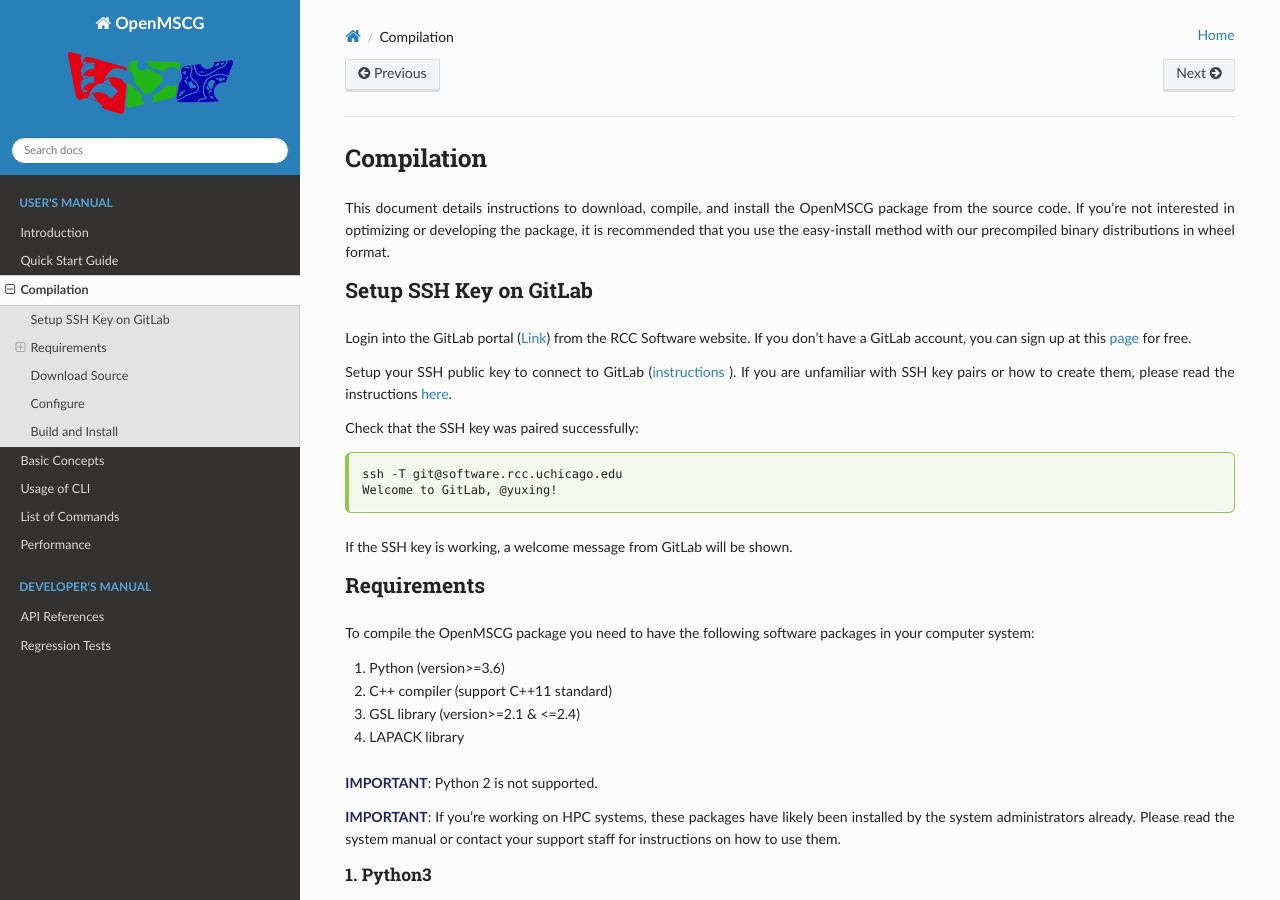
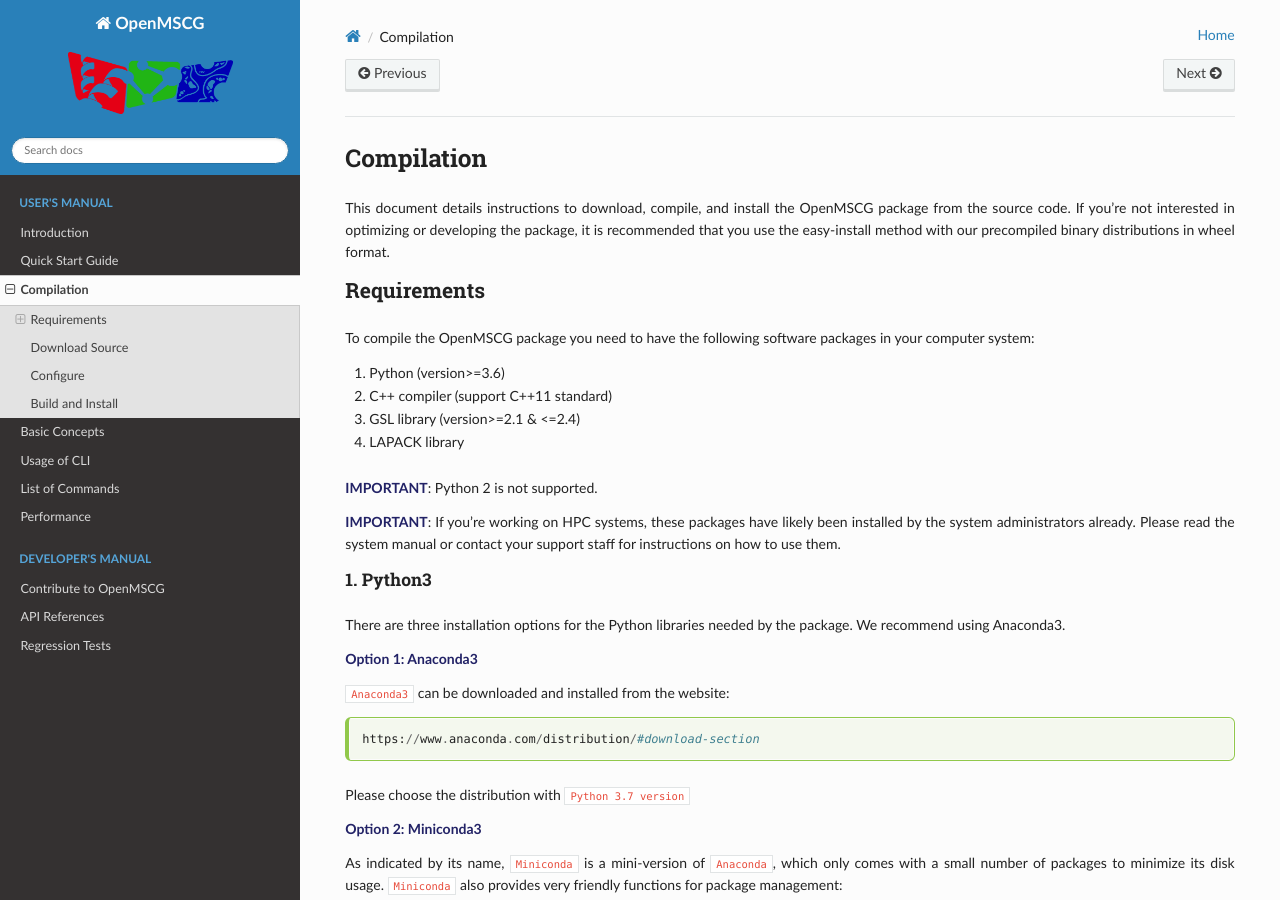
Before and after one commit to ksy141/openmscg, a Sphinx documentation site: the page built from docs/source/setup.rst, in a window 1280 px wide and 900 px high. Built offline with Sphinx 7.4.7 and the Read the Docs theme 2.0.0, drawn with Linux system fonts in a browser that asks for light colours; pages that are not in the unit, such as notebooks, are missing from menus; some of the changed text lies outside the part shown.

```diff
--- a/docs/source/setup.rst
+++ b/docs/source/setup.rst
@@ -4,27 +4,6 @@ Compilation
 This document details instructions to download, compile, and install the OpenMSCG package from the source code.
 If you're not interested in optimizing or developing the package, it is recommended that you use the
 easy-install method with our precompiled binary distributions in wheel format.
-
-Setup SSH Key on GitLab
------------------------
-
-Login into the GitLab portal (`Link <https://software.rcc.uchicago.edu/git/>`_)
-from the RCC Software website. If you don't have a GitLab account, you can sign up
-at this `page <https://software.rcc.uchicago.edu/mscg/register.php>`_ for free.
-
-Setup your SSH public key to connect to GitLab (`instructions <https://help.github.
-com/en/articles/adding-a-new-ssh-key-to-your-github-account>`_ ). If you are unfamiliar
-with SSH key pairs or how to create them, please read the instructions
-`here <https://www.digitalocean.com/docs/droplets/how-to/add-ssh-keys/create-
-with-openssh/>`_.
-
-Check that the SSH key was paired successfully::
-
-    ssh -T git@software.rcc.uchicago.edu
-    Welcome to GitLab, @yuxing!
-
-If the SSH key is working, a welcome message from GitLab will be shown.
-
 
 Requirements
 ------------
@@ -164,11 +143,11 @@ Download Source
 In the folder that you want to download the package, run "git" to clone the remote
 repository::
 
-    git clone git@software.rcc.uchicago.edu:MSCG/OpenMSCG.git
+    GIT_SSL_NO_VERIFY=true git clone https://software.rcc.uchicago.edu/git/MSCG/openmscg.git
 
 Enter the repository directory::
 
-    cd OpenMSCG
+    cd openmscg
 
 
 Configure
```
Also changed, not shown: README.md (+5 -0 lines), docs/source/commands/cgnes.rst (added, +16 -0 lines), docs/source/contribute.rst (added, +25 -0 lines).
